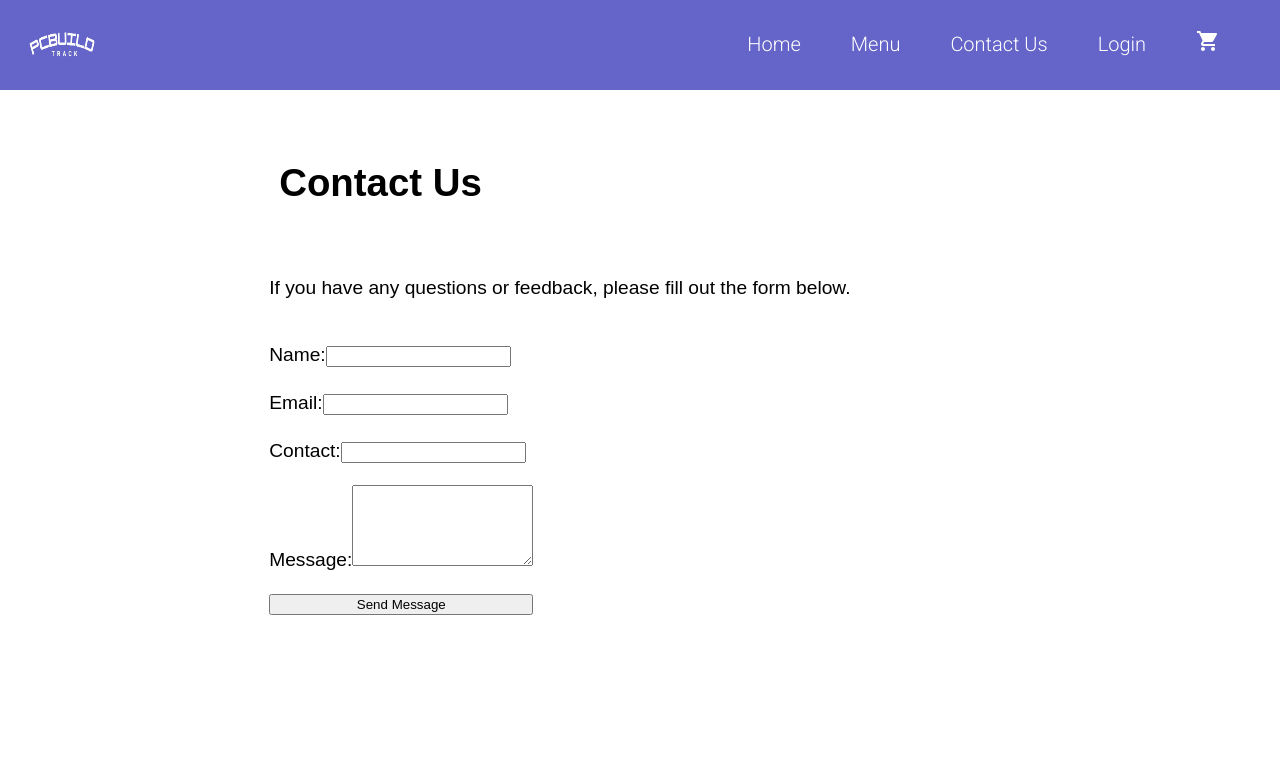
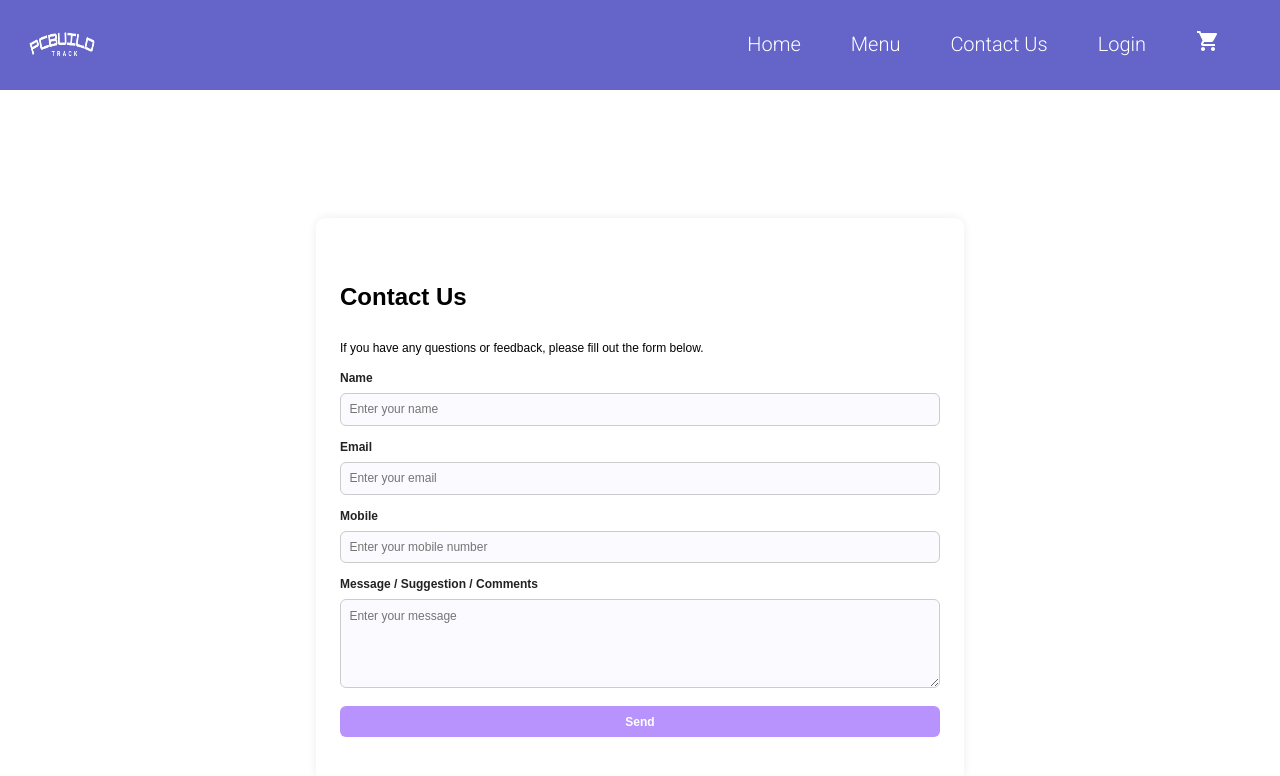
Before and after one commit to mdonnamadeline/PCBUILDTRACK-, a React (Vite) app in the folder dashboard/: page /contactus in a window 1280 px wide. Shown: the top 776 px of the page. Built offline with nearby package versions, Linux system fonts and the light colour scheme.

Commit message:
fix table

```diff
--- a/dashboard/src/pages/ContactUs.jsx
+++ b/dashboard/src/pages/ContactUs.jsx
@@ -56,53 +56,56 @@ function ContactUs() {
   return (
     <>
       <Navbar />
-      <div className="manage-user">
-        <div className="content">
-          <div className="viewuser">
-            <div className="vucon">
+      <div className="contactUsContainer">
+        <div className="contactUsContent">
+          <div className="contactFormContainer">
             <h1>Contact Us</h1>
             <p>
               If you have any questions or feedback, please fill out the form below.
             </p>
             <form onSubmit={handleSubmit} className="editModalText">
               <div className="form-group">
-                  <label htmlFor="name">Name:</label>
+                <label htmlFor="name">Name</label>
                 <input
                   type="text"
                   id="name"
                   name="name"
+                  placeholder="Enter your name"
                   value={formData.name}
                   onChange={handleChange}
                   required
                 />
               </div>
               <div className="form-group">
-                  <label htmlFor="email">Email:</label>
+                <label htmlFor="email">Email</label>
                 <input
                   type="email"
                   id="email"
                   name="email"
+                  placeholder="Enter your email"
                   value={formData.email}
                   onChange={handleChange}
                   required
                 />
               </div>
               <div className="form-group">
-                  <label htmlFor="contact">Contact:</label>
+                <label htmlFor="contact">Mobile</label>
                 <input
                   type="text"
                   id="contact"
                   name="contact"
+                  placeholder="Enter your mobile number"
                   value={formData.contact}
                   onChange={handleChange}
                   required
                 />
               </div>
               <div className="form-group">
-                  <label htmlFor="message">Message:</label>
+                <label htmlFor="message">Message / Suggestion / Comments</label>
                 <textarea
                   id="message"
                   name="message"
+                  placeholder="Enter your message"
                   value={formData.message}
                   onChange={handleChange}
                   rows="5"
@@ -110,10 +113,9 @@ function ContactUs() {
                 ></textarea>
               </div>
               <button type="submit" className="submit-button">
-                  Send Message
+                Send
               </button>
             </form>
-            </div>
           </div>
         </div>
       </div>
--- a/dashboard/src/pages/ManageProducts.jsx
+++ b/dashboard/src/pages/ManageProducts.jsx
@@ -297,11 +297,11 @@ export default function ManageProducts() {
     });
 
     return (
-        <div className="manage-user">
+        <div className="manage-project">
             <Sidebar />
             <div className="content">
-                <div className="viewuser">
-                    <div className="vucon">
+                <div className="view-product">
+                    <div className="vpcon">
                         <h1>Manage Products</h1>
                         <div className="addbutton">
                             <Button
@@ -311,10 +311,12 @@ export default function ManageProducts() {
                                 style={{
                                     backgroundColor: "#b893fd",
                                     color: "white",
+                                    mb: 2,
                                 }}
                             >
                                 ADD PRODUCT
                             </Button>
+
                         </div>
                         <div className="search">
                             <TextField
--- a/dashboard/src/pages/Reports.jsx
+++ b/dashboard/src/pages/Reports.jsx
@@ -65,7 +65,9 @@ export default function Reports() {
                 const response = await axios.get(
                     `${VITE_REACT_APP_API_HOST}/api/reports`
                 );
-                setTransactions(Array.isArray(response.data) ? response.data : []);
+                setTransactions(
+                    Array.isArray(response.data) ? response.data : []
+                );
             } catch (error) {
                 setError("Failed to fetch transactions");
                 setTransactions([]);
@@ -125,56 +127,165 @@ export default function Reports() {
     };
 
     return (
-        <div className="manage-user">
+        <div className="manage-report">
             <Sidebar />
             <div className="content">
-                <div className="viewuser">
-                    <div className="vucon">
+                <div className="view-report">
+                    <div className="vrcon">
                         <h1>Customer Transactions</h1>
-                        <Typography variant="h6" gutterBottom className="total-sales">
-                            Total Sales: ₱{typeof totalSales === 'number' ? totalSales.toFixed(2) : '0.00'}
+                        <Typography
+                            variant="h6"
+                            gutterBottom
+                            className="total-sales"
+                        >
+                            Total Sales: ₱
+                            {typeof totalSales === "number"
+                                ? totalSales.toFixed(2)
+                                : "0.00"}
                         </Typography>
                         {error && (
-                            <Typography color="error" className="error-message">{error}</Typography>
+                            <Typography color="error" className="error-message">
+                                {error}
+                            </Typography>
                         )}
-                        <TableContainer component={Paper} className="table-container">
-                            <Table>
+                        <TableContainer
+                            component={Paper}
+                            sx={{ mt: 4, borderRadius: 2, boxShadow: 2 }}
+                        >
+                            <Table sx={{ minWidth: 700 }}>
                                 <TableHead>
                                     <TableRow>
-                                        <StyledTableCell>Customer ID</StyledTableCell>
-                                        <StyledTableCell>Product Name</StyledTableCell>
-                                        <StyledTableCell>Quantity</StyledTableCell>
-                                        <StyledTableCell>Price</StyledTableCell>
-                                        <StyledTableCell>Bank</StyledTableCell>
-                                        <StyledTableCell>Date and Time</StyledTableCell>
-                                        <StyledTableCell>Action</StyledTableCell>
+                                        <TableCell
+                                            variant="head"
+                                            sx={{
+                                                fontWeight: 600,
+                                                fontSize: "1rem",
+                                                background: "#fafafa",
+                                                letterSpacing: "0.03em",
+                                            }}
+                                        >
+                                            Customer ID
+                                        </TableCell>
+                                        <TableCell
+                                            variant="head"
+                                            sx={{
+                                                fontWeight: 600,
+                                                fontSize: "1rem",
+                                                background: "#fafafa",
+                                                letterSpacing: "0.03em",
+                                            }}
+                                        >
+                                            Product Name
+                                        </TableCell>
+                                        <TableCell
+                                            variant="head"
+                                            sx={{
+                                                fontWeight: 600,
+                                                fontSize: "1rem",
+                                                background: "#fafafa",
+                                                letterSpacing: "0.03em",
+                                            }}
+                                        >
+                                            Quantity
+                                        </TableCell>
+                                        <TableCell
+                                            variant="head"
+                                            sx={{
+                                                fontWeight: 600,
+                                                fontSize: "1rem",
+                                                background: "#fafafa",
+                                                letterSpacing: "0.03em",
+                                            }}
+                                        >
+                                            Price
+                                        </TableCell>
+                                        <TableCell
+                                            variant="head"
+                                            sx={{
+                                                fontWeight: 600,
+                                                fontSize: "1rem",
+                                                background: "#fafafa",
+                                                letterSpacing: "0.03em",
+                                            }}
+                                        >
+                                            Bank
+                                        </TableCell>
+                                        <TableCell
+                                            variant="head"
+                                            sx={{
+                                                fontWeight: 600,
+                                                fontSize: "1rem",
+                                                background: "#fafafa",
+                                                letterSpacing: "0.03em",
+                                            }}
+                                        >
+                                            Date and Time
+                                        </TableCell>
+                                        <TableCell
+                                            variant="head"
+                                            sx={{
+                                                fontWeight: 600,
+                                                fontSize: "1rem",
+                                                background: "#fafafa",
+                                                letterSpacing: "0.03em",
+                                            }}
+                                        >
+                                            Action
+                                        </TableCell>
                                     </TableRow>
                                 </TableHead>
                                 <TableBody>
-                                    {transactions.map((transaction) => (
-                                        <TableRow key={transaction._id}>
-                                            <TableCell>
+                                    {transactions.map((transaction, idx) => (
+                                        <TableRow
+                                            key={transaction._id}
+                                            sx={{
+                                                backgroundColor:
+                                                    idx % 2 === 0
+                                                        ? "#f9f9f9"
+                                                        : "white",
+                                                "&:hover": {
+                                                    backgroundColor: "#f1f7ff",
+                                                },
+                                            }}
+                                        >
+                                            <TableCell variant="body">
                                                 {transaction.customerId}
                                             </TableCell>
-                                            <TableCell>
-                                                {transaction.productName || "Unknown Product"}
+                                            <TableCell variant="body">
+                                                {transaction.productName ||
+                                                    "Unknown Product"}
                                             </TableCell>
-                                            <TableCell>
-                                                <strong>{parseInt(transaction.quantity, 10) || 1}</strong>
+                                            <TableCell variant="body">
+                                                <strong>
+                                                    {parseInt(
+                                                        transaction.quantity,
+                                                        10
+                                                    ) || 1}
+                                                </strong>
                                             </TableCell>
-                                            <TableCell>
-                                                ₱{(parseFloat(transaction.price) || 0).toFixed(2)}
+                                            <TableCell variant="body">
+                                                ₱
+                                                {(
+                                                    parseFloat(
+                                                        transaction.price
+                                                    ) || 0
+                                                ).toFixed(2)}
                                             </TableCell>
-                                            <TableCell>{transaction.bank}</TableCell>
-                                            <TableCell>
+                                            <TableCell variant="body">
+                                                {transaction.bank}
+                                            </TableCell>
+                                            <TableCell variant="body">
                                                 {formatDate(transaction.date)}
                                             </TableCell>
-                                            <TableCell>
+                                            <TableCell variant="body">
                                                 <DeleteIcon
-                                                    onClick={() => handleClickOpen(transaction._id)}
+                                                    onClick={() =>
+                                                        handleClickOpen(
+                                                            transaction._id
+                                                        )
+                                                    }
                                                     color="error"
-                                                    className="delete-icon"
-                                                    style={{ cursor: 'pointer' }}
+                                                    sx={{ cursor: "pointer" }}
                                                 />
                                             </TableCell>
                                         </TableRow>
@@ -190,20 +301,30 @@ export default function Reports() {
                     aria-labelledby="alert-dialog-title"
                     aria-describedby="alert-dialog-description"
                 >
-                    <DialogTitle id="alert-dialog-title" className="dialog-title">
+                    <DialogTitle
+                        id="alert-dialog-title"
+                        className="dialog-title"
+                    >
                         {"Confirm Deletion"}
                     </DialogTitle>
                     <DialogContent>
-                        <DialogContentText id="alert-dialog-description" className="dialog-content-text">
-                            Are you sure you want to delete this transaction record?
-                            This action cannot be undone.
+                        <DialogContentText
+                            id="alert-dialog-description"
+                            className="dialog-content-text"
+                        >
+                            Are you sure you want to delete this transaction
+                            record? This action cannot be undone.
                         </DialogContentText>
                     </DialogContent>
                     <DialogActions>
                         <Button onClick={handleClose} color="primary">
                             Cancel
                         </Button>
-                        <Button onClick={handleDelete} color="secondary" autoFocus>
+                        <Button
+                            onClick={handleDelete}
+                            color="secondary"
+                            autoFocus
+                        >
                             Delete
                         </Button>
                     </DialogActions>
--- a/dashboard/src/styles/ContactUs.css
+++ b/dashboard/src/styles/ContactUs.css
@@ -1,64 +1,143 @@
-
-.contact-us-container {
-    max-width: 600px;
-    margin: 2rem auto;
-    padding: 2rem;
-    border: 1px solid #ccc;
-    border-radius: 8px;
-    background-color: #f9f9f9;
+body {
+  font-family: "Poppins", sans-serif;
+  background-color: white;
+  margin: 0;
 }
 
-  .contact-us-container h2 {
-    text-align: center;
-    margin-bottom: 1.5rem;
-    color: #333;
+.manage-user {
+  display: flex;
+  flex-direction: column;
 }
 
-  .contact-us-container p {
-    text-align: center;
-    margin-bottom: 2rem;
+.content {
+  padding: 1em;
+  flex: 1;
+  padding-left: 250px;
+}
+
+.viewuser {
+  display: flex;
+  flex-direction: column;
+}
+
+.vucon {
+  padding: 1em;
+  display: flex;
+  flex-direction: column;
+  align-items: flex-start;
+  flex: 1;
+  gap: 1em;
+  max-width: 550px;
+}
+
+.vucon h1 {
+  margin-left: 10px;
+  font-size: 1rem;
+  font-weight: 600;
+}
+
+.vucon p {
+  margin-left: 10px;
   color: #555;
 }
 
-  .contact-form .form-group {
-    margin-bottom: 1.5rem;
+.contactUsContainer {
+  display: flex;
+  justify-content: center;
+  align-items: center;
+  min-height: 100vh;
+  background-color: #fff;
+  padding: 10px;
 }
 
-  .contact-form label {
-    display: block;
-    margin-bottom: 0.5rem;
-    font-weight: bold;
-    color: #444;
+.contactUsContent {
+  display: flex;
+  flex-direction: column;
+  justify-content: center;
+  align-items: center;
+  width: 100%;
+  max-width: 600px;
+  min-width: 300px;
+  height: 500px;
+  background-color: rgba(255, 255, 255, 0.95);
+  border-radius: 10px;
+  box-shadow: 0px 0px 10px rgba(0,0,0,0.08);
+  overflow: hidden;
+  padding: 32px 24px;
+  font-size: 12px; /* Set font size to 12px only for the container */
 }
 
-  .contact-form input[type="text"],
-  .contact-form input[type="email"],
-  .contact-form textarea {
+.contactFormContainer {
   width: 100%;
-    padding: 0.8rem;
-    border: 1px solid #ccc;
-    border-radius: 4px;
-    box-sizing: border-box;
-    font-size: 1rem;
 }
 
-  .contact-form textarea {
+.editModalText {
+  display: flex;
+  flex-direction: column;
+  gap: 1em;
+  width: 100%;
+}
+
+.form-group {
+  display: flex;
+  flex-direction: column;
+  gap: 0.3em;
+}
+
+.form-group label {
+  font-weight: 600;
+  margin-bottom: 0.2em;
+  color: #222;
+}
+
+.form-group input,
+.form-group textarea {
+  padding: 0.7em;
+  border: 1px solid #ccc;
+  border-radius: 6px;
+  font-size: 1em;
+  font-family: inherit;
+  background: #fafaff;
+  transition: border 0.2s;
+}
+
+.form-group input:focus,
+.form-group textarea:focus {
+  border: 1.5px solid #b893fd;
+  outline: none;
+}
+
+.form-group textarea {
   resize: vertical;
 }
 
-  .contact-form .submit-button {
-    display: block;
-    width: 100%;
-    padding: 0.8rem 1.5rem;
-    background-color: #007bff;
+.submit-button {
+  background-color: #b893fd;
   color: white;
   border: none;
-    border-radius: 4px;
-    font-size: 1.1rem;
+  border-radius: 6px;
+  padding: 0.7em 2em;
+  font-size: 1em;
+  font-weight: 600;
   cursor: pointer;
-    transition: background-color 0.3s ease;
+  margin-top: 0.5em;
+  transition: background 0.2s;
 }
 
-  .contact-form .submit-button:hover {
-    background-color: #0056b3;
+.submit-button:hover {
+  background-color: #a07be6;
 }
+
+.contact-container {
+  width: 100%;
+  display: flex;
+  justify-content: center;
+  align-items: flex-start;
+  min-height: 80vh;
+}
+
+@media (max-width: 767px) {
+  .contactUsContent {
+    padding: 16px 4px;
+  }
+}
--- a/dashboard/src/styles/ManageProducts.css
+++ b/dashboard/src/styles/ManageProducts.css
@@ -113,3 +113,30 @@
     text-overflow: ellipsis;
     white-space: nowrap;
 }
+
+.addbutton {
+    margin-bottom: 16px; /* Add space below the button */
+}
+
+.tablebutton {
+    /* Remove background-color if you use sx or inline style in React */
+    color: white;
+    font-weight: 500;
+    padding: 10px 28px; /* More padding for a larger button */
+    border-radius: 8px;
+    font-size: 1rem;
+    box-shadow: 0 2px 8px rgba(0,0,0,0.04);
+    text-transform: none;
+}
+
+.search {
+    margin-top: 8px; /* Add space above the search/filter row */
+    margin-bottom: 16px; /* Add space below the search/filter row */
+    display: flex;
+    align-items: center;
+    gap: 16px;
+}
+
+.vpcon {
+    padding: 24px 0;
+}
```
Lines whose indentation alone changed are shown as unchanged.
